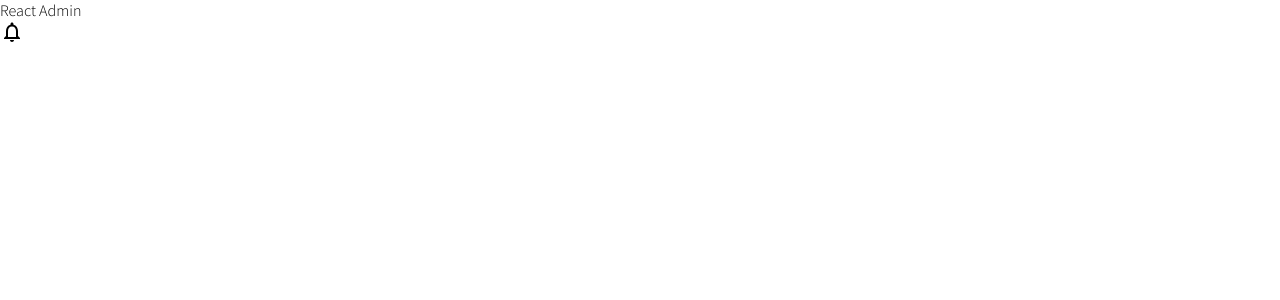
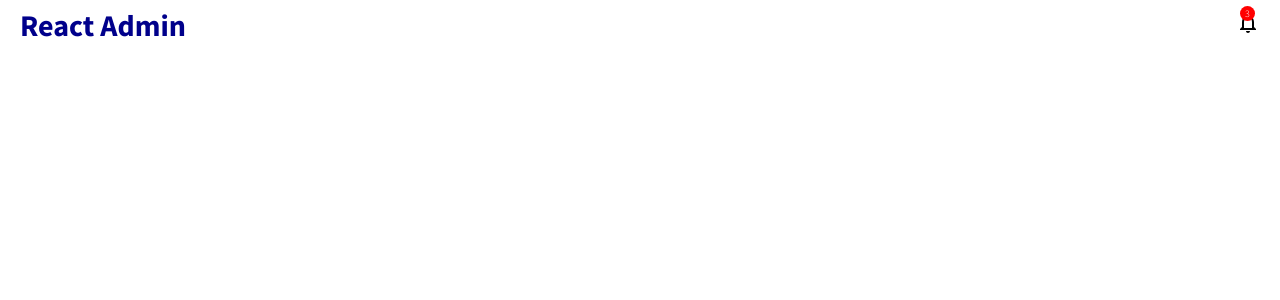
Before and after one commit to pendi-qibee/adminreactbeginner, a React (Create React App) app: page / in a window 1280 px wide. Shown: the top 300 px of the page. Built offline with nearby package versions, Linux system fonts and the light colour scheme.

Commit message:
add icon notification bandge

```diff
--- a/package.json
+++ b/package.json
@@ -3,7 +3,10 @@
   "version": "0.1.0",
   "private": true,
   "dependencies": {
-    "@material-ui/icons": "^4.11.2",
+    "@emotion/react": "^11.5.0",
+    "@emotion/styled": "^11.3.0",
+    "@mui/icons-material": "^5.0.4",
+    "@mui/material": "^5.0.4",
     "@testing-library/jest-dom": "^5.11.4",
     "@testing-library/react": "^11.1.0",
     "@testing-library/user-event": "^12.1.10",
--- a/src/components/toolbar/Topbar.jsx
+++ b/src/components/toolbar/Topbar.jsx
@@ -11,8 +11,9 @@
                     <span className="logo">React Admin</span>
                 </div>
                 <div className="topRight">
-                    <div className="topbarIcons">
+                    <div className="topbarIconContainer">
                        <NotificationsNone/>
+                       <span className="topIconBadge">3</span>
                     </div>
                 </div>
             </div>
--- a/src/components/toolbar/topbar.css
+++ b/src/components/toolbar/topbar.css
@@ -0,0 +1,40 @@
+.topbar{
+    width: 100%;
+    height: 50px;
+    background-color: white;
+}
+
+.topbarWrapper{
+    height: 100%;
+    padding: 0px 20px;
+    display: flex;
+    align-items: center;
+    justify-content: space-between;
+}
+
+.logo{
+    font-weight: bold;
+    font-size: 30px;
+    color: darkblue;
+    cursor: pointer;
+}
+
+.topbarIconContainer{
+    position: relative;
+}
+
+.topIconBadge{
+    width: 15px;
+    height: 15px;
+    position: absolute;
+    top: -5px;
+    right: 5px;
+    background-color: red;
+    color: white;
+    border-radius: 50%;
+    display: flex;
+    align-items: center;
+    justify-content: center;
+    font-size: 10px;
+
+}
```
Also changed, not shown: 2 other files (tests, documents, lock files or other folders).
